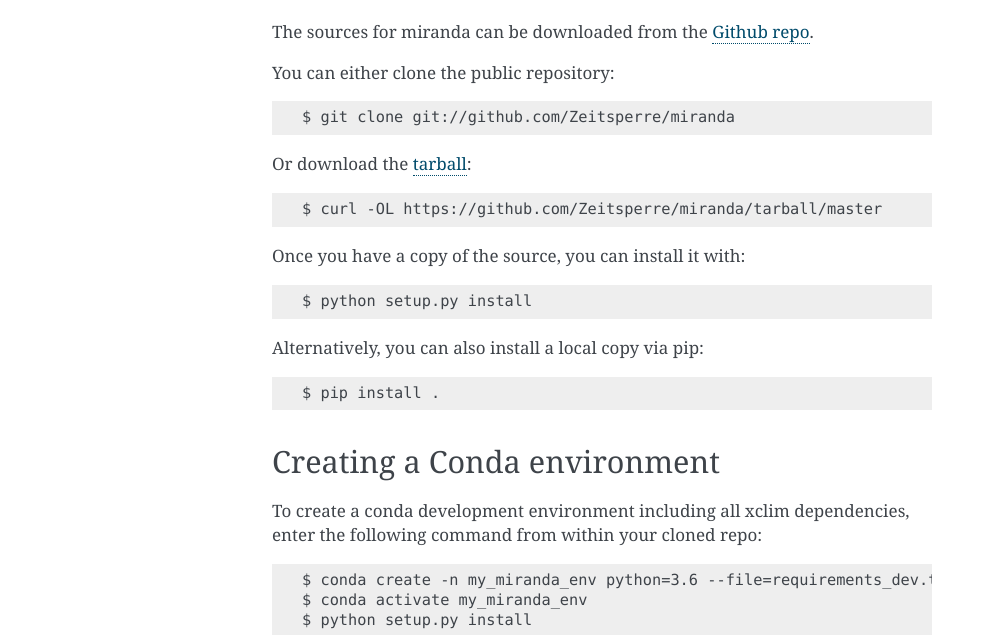
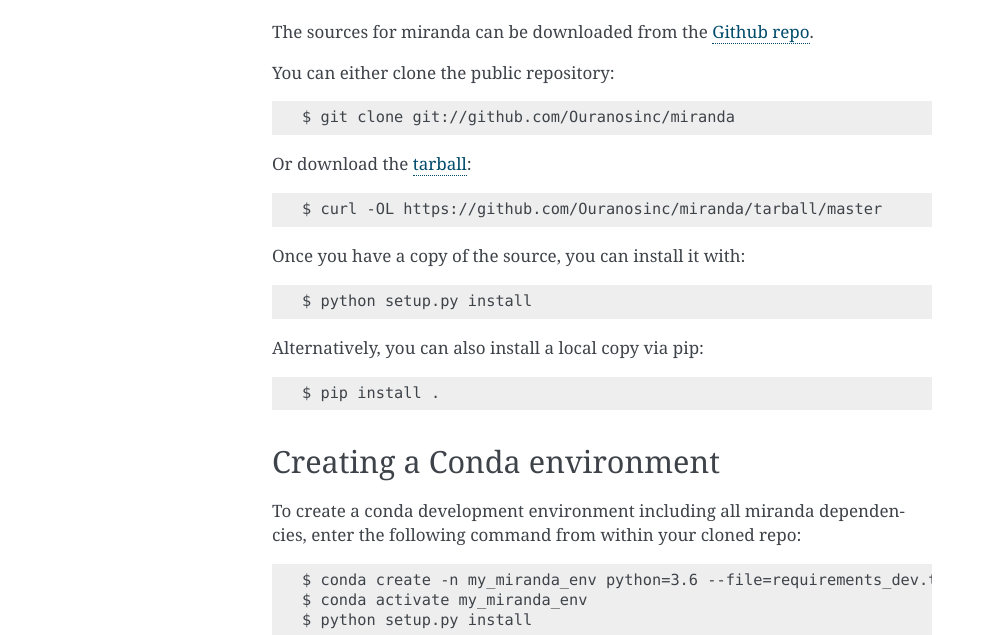
Before and after one commit to Ouranosinc/miranda, a Sphinx documentation site: the page built from docs/installation.rst, in a window 1280 px wide. Shown: the part 376-1011 px from the top of the page, without its empty margins (148-1140 px from the left). Built offline with Sphinx 7.4.7, drawn with Linux system fonts in a browser that asks for light colours.

Commit message:
Fix link addresses and modernize docs

```diff
--- a/CONTRIBUTING.rst
+++ b/CONTRIBUTING.rst
@@ -102,7 +102,7 @@
 2. If the pull request adds functionality, the docs should be updated. Put
    your new functionality into a function with a docstring, and add the
    feature to the list in README.rst.
-3. The pull request should work for Python 2.6, 2.7, and 3.3, and for PyPy.
+3. The pull request should work for Python 3.5, 3.6, and 3.7, and for PyPy.
    Check https://travis-ci.org/Ouranosinc/miranda
    under pull requests for active pull requests or run the ``tox`` command and
    make sure that the tests pass for all supported Python versions.
--- a/docs/installation.rst
+++ b/docs/installation.rst
@@ -20,11 +20,11 @@
 
 You can either clone the public repository::
 
-    $ git clone git://github.com/Zeitsperre/miranda
+    $ git clone git://github.com/Ouranosinc/miranda
 
 Or download the `tarball`_::
 
-    $ curl -OL https://github.com/Zeitsperre/miranda/tarball/master
+    $ curl -OL https://github.com/Ouranosinc/miranda/tarball/master
 
 Once you have a copy of the source, you can install it with::
 
@@ -34,13 +34,13 @@
 
     $ pip install .
 
-.. _Github repo: https://github.com/Ouranosinc/xclim
-.. _tarball: https://codeload.github.com/Ouranosinc/xclim/legacy.tar.gz/master
+.. _Github repo: https://github.com/Ouranosinc/miranda
+.. _tarball: https://codeload.github.com/Ouranosinc/miranda/legacy.tar.gz/master
 
 Creating a Conda environment
 ----------------------------
 
-To create a conda development environment including all xclim dependencies, enter the following command from within your cloned repo::
+To create a conda development environment including all miranda dependencies, enter the following command from within your cloned repo::
 
     $ conda create -n my_miranda_env python=3.6 --file=requirements_dev.txt
     $ conda activate my_miranda_env
--- a/setup.cfg
+++ b/setup.cfg
@@ -9,9 +9,15 @@
 	.eggs,
 max-line-length = 88
 max-complexity = 12
+select = B,C,E,F,W,T4,B9
 ignore =
+	E203
+	E231
+	E266
+	E501
 	F401
 	F403
+	W503
 
 [bumpversion]
 current_version = 0.1.0-beta
```
Also changed, not shown: setup.py (+28 -27 lines), 1 other file.
